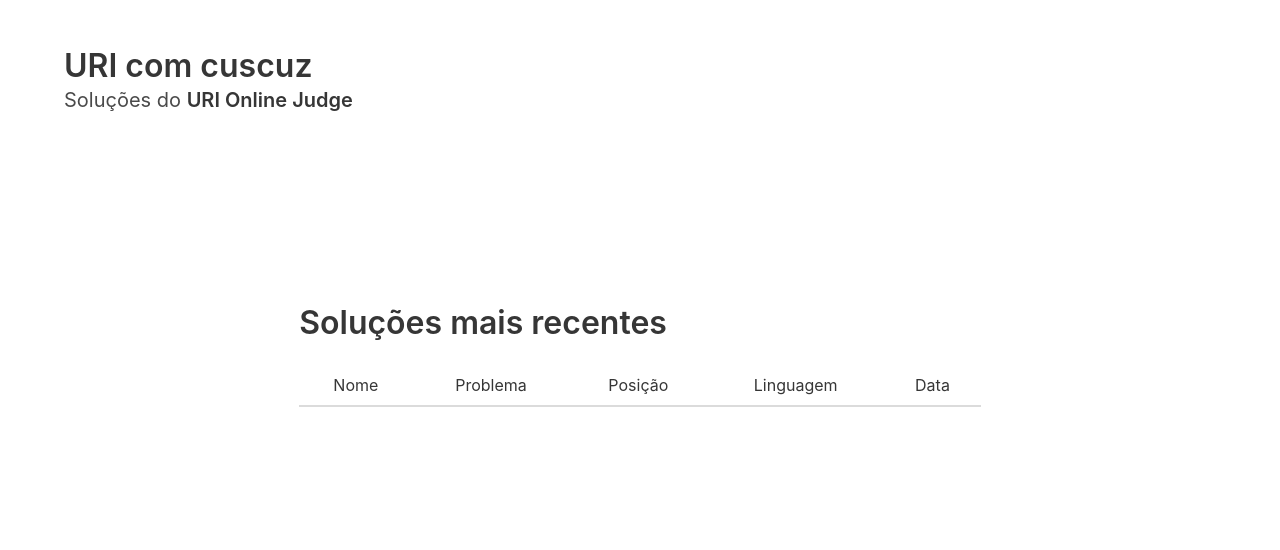
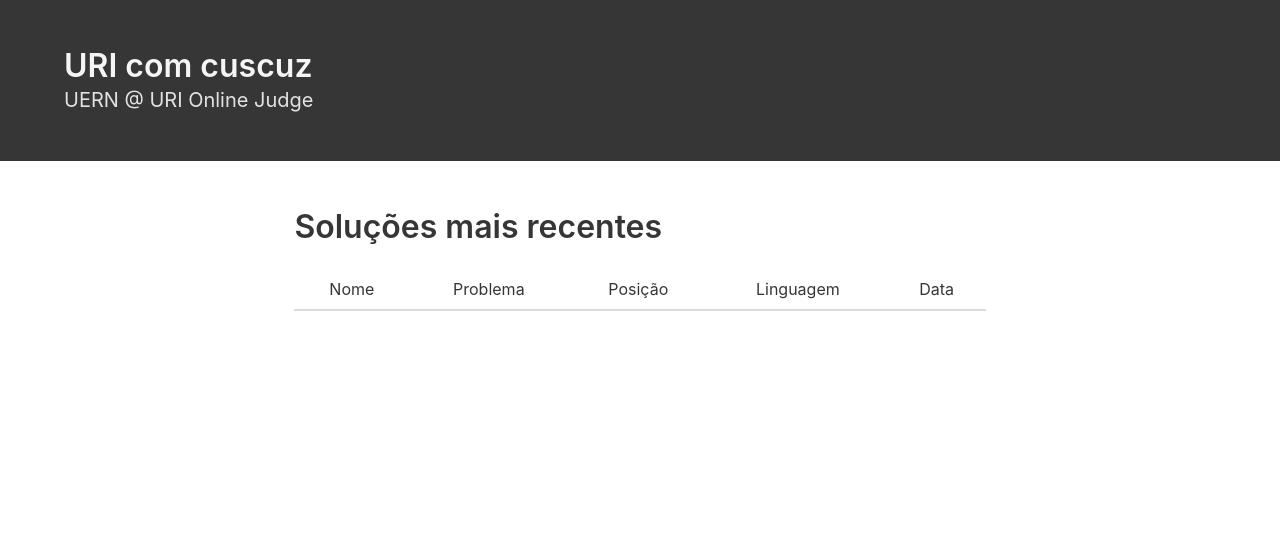
Before and after one commit to gacheiro/uri-com-cuscuz, a Flask app: page / in a window 1280 px wide. Shown: the top 550 px of the page. Run offline with Flask 2, Linux system fonts and the light colour scheme; data that the repository does not hold is empty; some libraries are stand-ins or nearby versions.

Commit message:
Movendo código repetido para o layout.html

```diff
--- a/uricomcuscuz/templates/index.html
+++ b/uricomcuscuz/templates/index.html
@@ -1,27 +1,5 @@
 {% extends "layout.html" %}
-{% block body %}
-  <div>
-    <section class="section">
-      <div class="container is-small">
-        <h1 class="title">
-          URI com cuscuz
-        </h1>
-        <p class="subtitle">
-          Soluções do <strong>URI Online Judge</strong>
-        </p>
-      </div>
-    </section>
-
-    <section class="section is-medium">
-      <div class="container is-small">
-        <div class="columns is-centered">
-          <div class="column is-three-fifths">
-            <div class="container">
-              <p>
-                <h3 class="title"> Soluções mais recentes </h3>
-              </p>
-            </div>
-            <div class="container">
+{% block table %}
   <table class="table is-striped is-hoverable is-fullwidth">
       <thead>
         <tr>
@@ -52,10 +30,4 @@
         {% endfor %}
       </tbody>
   </table>
-              </div>
-          </div>
-        </div>
-      </div>
-    </section>
-  </div>
 {% endblock %}
--- a/uricomcuscuz/templates/layout.html
+++ b/uricomcuscuz/templates/layout.html
@@ -8,5 +8,35 @@
     <script defer src="https://use.fontawesome.com/releases/v5.3.1/js/all.js"></script>
   </head>
 </html>
-{% block body %}
-{% endblock %}
+<body>
+
+  <section class="hero is-dark">
+    <div class="hero-body">
+      <div class="container">
+        <h1 class="title">
+          URI com cuscuz
+        </h1>
+        <h2 class="subtitle">
+          UERN @ URI Online Judge
+        </h2>
+      </div>
+    </div>
+  </section>
+
+  <section class="section is-small">
+    <div class="container is-fluid">
+      <div class="columns is-centered">
+        <div class="column is-three-fifths">
+          <div>
+            <p>
+              <h3 class="title"> {{ table_desc }} </h3>
+            </p>
+          </div>
+          <div>
+            {% block table %} {% endblock %}
+          </div>
+        </div>
+      </div>
+    </div>
+  </section>
+</body>
--- a/uricomcuscuz/uricomcuscuz.py
+++ b/uricomcuscuz/uricomcuscuz.py
@@ -23,19 +23,21 @@ def index():
         .limit(100)
         .all()
     )
-    return render_template('index.html', submissions=submissions)
+    return render_template('index.html', submissions=submissions, table_desc='Soluções mais recentes')
 
 
 @app.route('/user/<id>')
 def user_page(id):
     user = User.query.get_or_404(id)
-    return render_template('user.html', user=user)
+    return render_template('user.html',
+        user=user, table_desc=f'Ultimas soluções de {user.name}')
 
 
 @app.route('/problem/<id>')
 def problem_page(id):
     problem = Problem.query.get_or_404(id)
-    return render_template('problem.html', problem=problem)
+    return render_template('problem.html',
+        problem=problem, table_desc=f'Ultimas soluções para {problem.name}')
 
 
 def same_day(datea, dateb):
```
Also changed, not shown: uricomcuscuz/templates/problem.html (+1 -29 lines), uricomcuscuz/templates/user.html (+1 -29 lines). Lines whose indentation alone changed are shown as unchanged.
